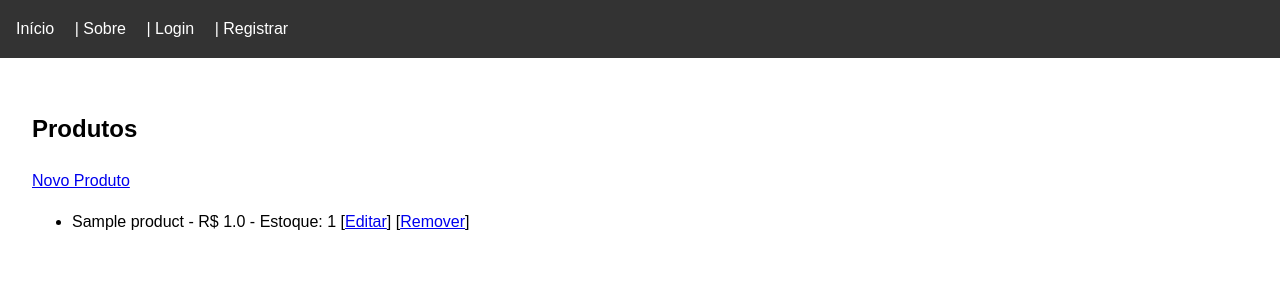
After one commit to rdralves/sistema-flask-auth, a Flask app: page /produtos/ in a window 1280 px wide. The commit adds this page. Shown: the top 300 px of the page. Run offline with Flask 3, Linux system fonts and the light colour scheme; tables that the repository leaves empty hold one stand-in row (values such as "Sample post").

Commit message:
criaçao do crud de produtos

```diff
--- a/app/__init__.py
+++ b/app/__init__.py
@@ -13,9 +13,11 @@ def create_app():
 
     from app.routes.main_routes import bp as main_bp
     from app.routes.auth_routes import bp as auth_bp
+    from app.routes.produtos_routes import bp as products_bp
+
     app.register_blueprint(main_bp)
     app.register_blueprint(auth_bp)
-
+    app.register_blueprint(products_bp)
 
 
     return app
--- /dev/null
+++ b/app/routes/produtos_routes.py
@@ -0,0 +1,40 @@
+from flask import Blueprint, render_template, request, redirect, url_for
+from app.models.produtos import Product
+from app import db
+
+bp = Blueprint('products', __name__, url_prefix='/produtos')
+
+@bp.route('/')
+def listar():
+    produtos = Product.query.all()
+    return render_template('products/list.html', produtos=produtos)
+
+@bp.route('/novo', methods=['GET', 'POST'])
+def criar():
+    if request.method == 'POST':
+        nome = request.form['nome']
+        preco = float(request.form['preco'])
+        estoque = int(request.form['estoque'])
+        produto = Product(nome=nome, preco=preco, estoque=estoque)
+        db.session.add(produto)
+        db.session.commit()
+        return redirect(url_for('products.listar'))
+    return render_template('products/create.html')
+
+@bp.route('/editar/<int:id>', methods=['GET', 'POST'])
+def editar(id):
+    produto = Product.query.get_or_404(id)
+    if request.method == 'POST':
+        produto.nome = request.form['nome']
+        produto.preco = float(request.form['preco'])
+        produto.estoque = int(request.form['estoque'])
+        db.session.commit()
+        return redirect(url_for('products.listar'))
+    return render_template('products/edit.html', produto=produto)
+
+@bp.route('/deletar/<int:id>')
+def deletar(id):
+    produto = Product.query.get_or_404(id)
+    db.session.delete(produto)
+    db.session.commit()
+    return redirect(url_for('products.listar'))
--- a/app/templates/dashboard.html
+++ b/app/templates/dashboard.html
@@ -4,4 +4,7 @@
 {% block content %}
 <h2>Bem-vindo ao Dashboard</h2>
 <p>Olá, {{ nome }}! Você está logado.</p>
+
+<a href="{{ url_for('products.criar') }}">Prudotos</a> |
+<a href="{{ url_for('products.listar') }}">listar</a> |
 {% endblock %}
--- /dev/null
+++ b/app/templates/products/list.html
@@ -0,0 +1,14 @@
+{% extends "base.html" %}
+{% block content %}
+<h2>Produtos</h2>
+<a href="{{ url_for('products.criar') }}">Novo Produto</a>
+<ul>
+    {% for p in produtos %}
+    <li>
+        {{ p.nome }} - R$ {{ p.preco }} - Estoque: {{ p.estoque }}
+        [<a href="{{ url_for('products.editar', id=p.id) }}">Editar</a>]
+        [<a href="{{ url_for('products.deletar', id=p.id) }}">Remover</a>]
+    </li>
+    {% endfor %}
+</ul>
+{% endblock %}
```
Also changed, not shown: app/models/produtos.py (added, +10 -0 lines), app/templates/products/create.html (added, +10 -0 lines), app/templates/products/edit.html (added, +10 -0 lines).
